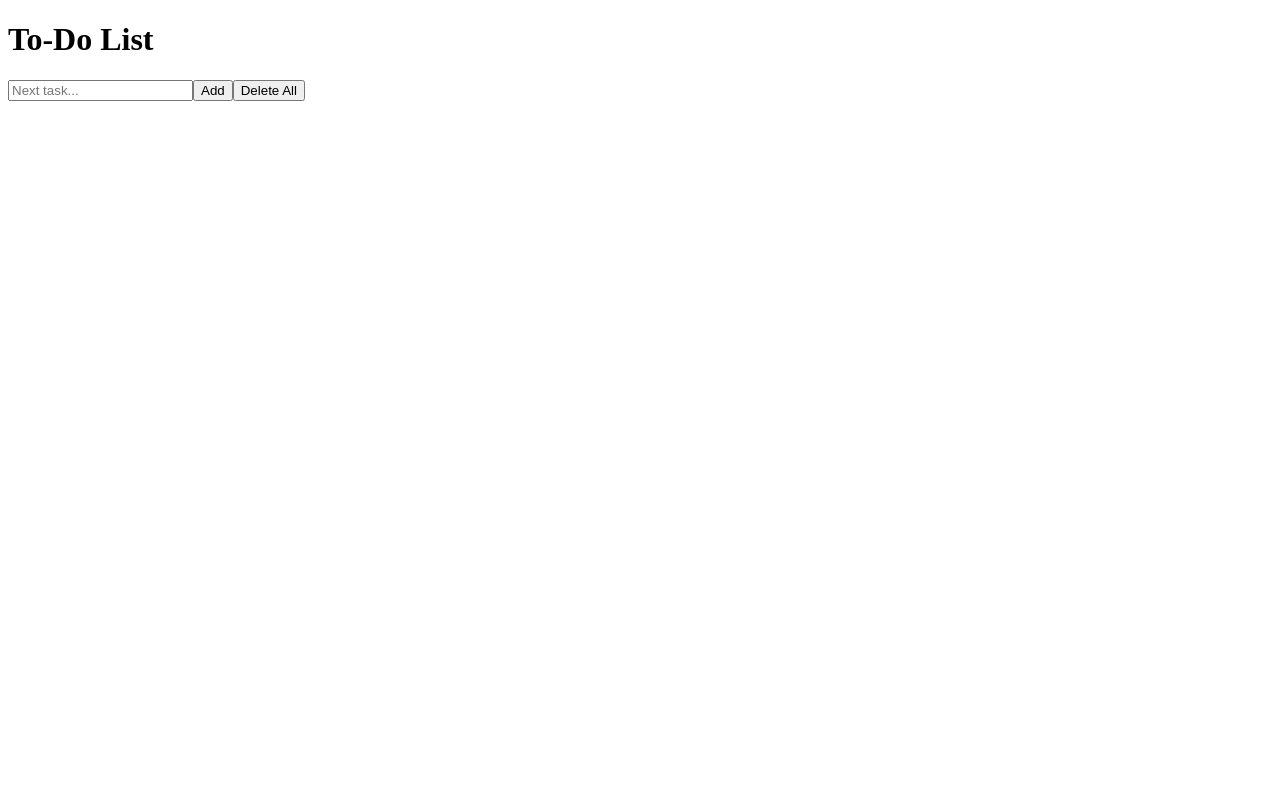
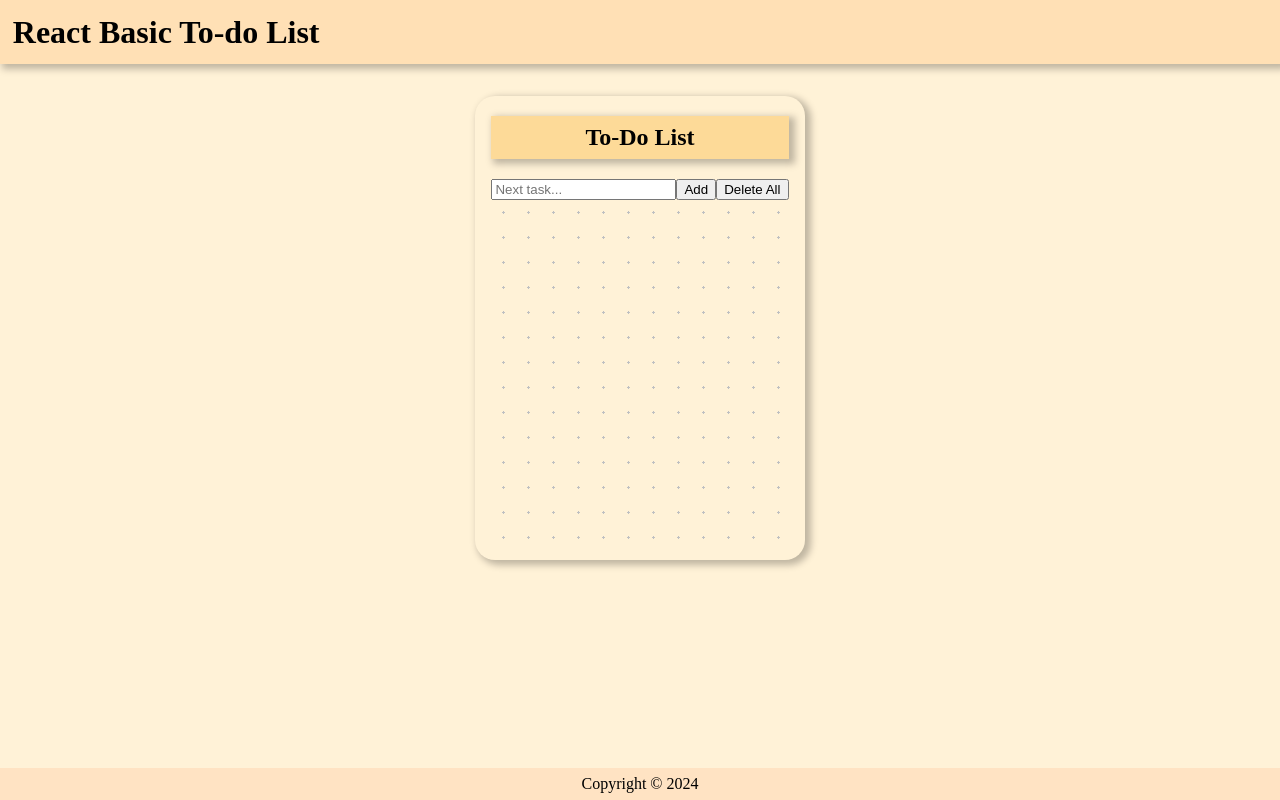
Before and after one commit to edugz/React-To-Do-List, a React (Vite) app: page / in a window 1280 px wide. Built offline with nearby package versions, Linux system fonts and the light colour scheme.

Commit message:
Styling and added Header & Footer components

```diff
--- a/src/components/App.jsx
+++ b/src/components/App.jsx
@@ -1,6 +1,8 @@
 import React, { useEffect, useState } from "react";
 import InputArea from "./InputArea";
 import ToDoList from "./ToDoList";
+import Header from "./Header";
+import Footer from "./Footer";
 
 function App() {
   const [items, setItems] = useState(() => {
@@ -15,11 +17,21 @@ function App() {
   }, [items]);
 
   return (
-    <div>
-      <h1>To-Do List</h1>
-      <InputArea setItems={setItems} />
-      <ToDoList items={items} setItems={setItems} />
-    </div>
+    <>
+      <div className="header-container">
+        <Header />
+      </div>
+      <div className="main-container">
+        <div className="todo-bloc">
+          <h2>To-Do List</h2>
+          <InputArea setItems={setItems} />
+          <ToDoList items={items} setItems={setItems} />
+        </div>
+      </div>
+      <div className="footer-container">
+        <Footer />
+      </div>
+    </>
   );
 }
 
--- /dev/null
+++ b/src/components/Footer.jsx
@@ -0,0 +1,13 @@
+import React from "react";
+
+const currentYear = new Date().getFullYear();
+
+const Footer = () => {
+  return (
+    <div>
+      <p> Copyright © {currentYear} </p>
+    </div>
+  );
+};
+
+export default Footer;
--- /dev/null
+++ b/src/components/Header.jsx
@@ -0,0 +1,11 @@
+import React from "react";
+
+const Header = () => {
+  return (
+    <div>
+      <h1>React Basic To-do List</h1>
+    </div>
+  );
+};
+
+export default Header;
--- a/src/components/ToDoItem.jsx
+++ b/src/components/ToDoItem.jsx
@@ -1,5 +1,5 @@
 import React, { useState } from "react";
-import useToggle from "./useToggle";
+import useToggle from "./hooks/useToggle";
 
 const ToDoItem = (props) => {
   const [value, toggleValue] = useToggle(false);
@@ -17,11 +17,13 @@ const ToDoItem = (props) => {
   };
 
   return (
-    <li>
-      <input type="checkbox" onChange={toggleValue} checked={value} />
-      <span style={customStyle} onClick={toggleValue}>
-        {props.text}
-      </span>
+    <li className="list-item">
+      <div className="text-container">
+        <input type="checkbox" onChange={toggleValue} checked={value} />
+        <span style={customStyle} onClick={toggleValue}>
+          {props.text}
+        </span>
+      </div>
       <button
         onClick={() => {
           deleteItem(props.id);
--- a/src/components/ToDoList.jsx
+++ b/src/components/ToDoList.jsx
@@ -3,7 +3,7 @@ import ToDoItem from "./ToDoItem";
 
 const ToDoList = (props) => {
   return (
-    <ul>
+    <ul className="todo-list">
       {props.items.map((toDoItem, index) => {
         return (
           <ToDoItem
--- a/src/main.jsx
+++ b/src/main.jsx
@@ -1,6 +1,7 @@
 import { StrictMode } from "react";
 import { createRoot } from "react-dom/client";
 import App from "./components/App";
+import "./styles.css";
 
 createRoot(document.getElementById("root")).render(
   <StrictMode>
--- /dev/null
+++ b/src/styles.css
@@ -0,0 +1,85 @@
+body {
+  display: flex;
+  flex-direction: column;
+  min-height: 100vh;
+  margin: 0;
+  background-color: #fff2d7;
+}
+
+p {
+  margin: 0;
+}
+
+ul {
+  list-style-type: none;
+  padding: 0;
+  margin: 0;
+}
+
+.header-container {
+  height: 8vh;
+  background-color: #ffe0b5;
+  display: flex;
+  justify-content: start;
+  align-items: center;
+  padding-left: 1vw;
+  position: fixed;
+  top: 0;
+  left: 0;
+  right: 0;
+  z-index: 10;
+  box-shadow: 4px 3px 7px 2px #00000040;
+}
+
+.main-container {
+  min-height: 84vh;
+  overflow-y: auto;
+  display: flex;
+  flex-direction: column;
+  justify-content: flex-start;
+  align-items: center;
+  padding-top: 12vh;
+}
+
+.todo-bloc {
+  padding-left: 2vh;
+  padding-right: 2vh;
+  padding-bottom: 2vh;
+  box-shadow: 4px 3px 7px 2px #00000040;
+  border-radius: 20px;
+}
+
+.todo-bloc h2 {
+  text-align: center;
+  padding: 1vh;
+  background-color: #fdda98;
+  box-shadow: 4px 3px 7px 2px #00000040;
+}
+
+.todo-list {
+  min-height: 40vh;
+  max-width: 500px;
+  min-width: 250px;
+  background-image: radial-gradient(#bfc0c1 7%, transparent 0);
+  background-size: 25px 25px;
+  padding: 1.5vh;
+}
+
+.list-item {
+  padding-top: 0.5vh;
+  margin-bottom: 0.5vh;
+  display: flex;
+  justify-content: space-between;
+}
+
+.list-item span {
+  margin-left: 0.5vh;
+}
+
+.footer-container {
+  height: 4vh;
+  background-color: #ffe3c3;
+  display: flex;
+  justify-content: center;
+  align-items: center;
+}
```
Also changed, not shown: src/components/hooks/useToggle.js (renamed from src/components/useToggle.js).
